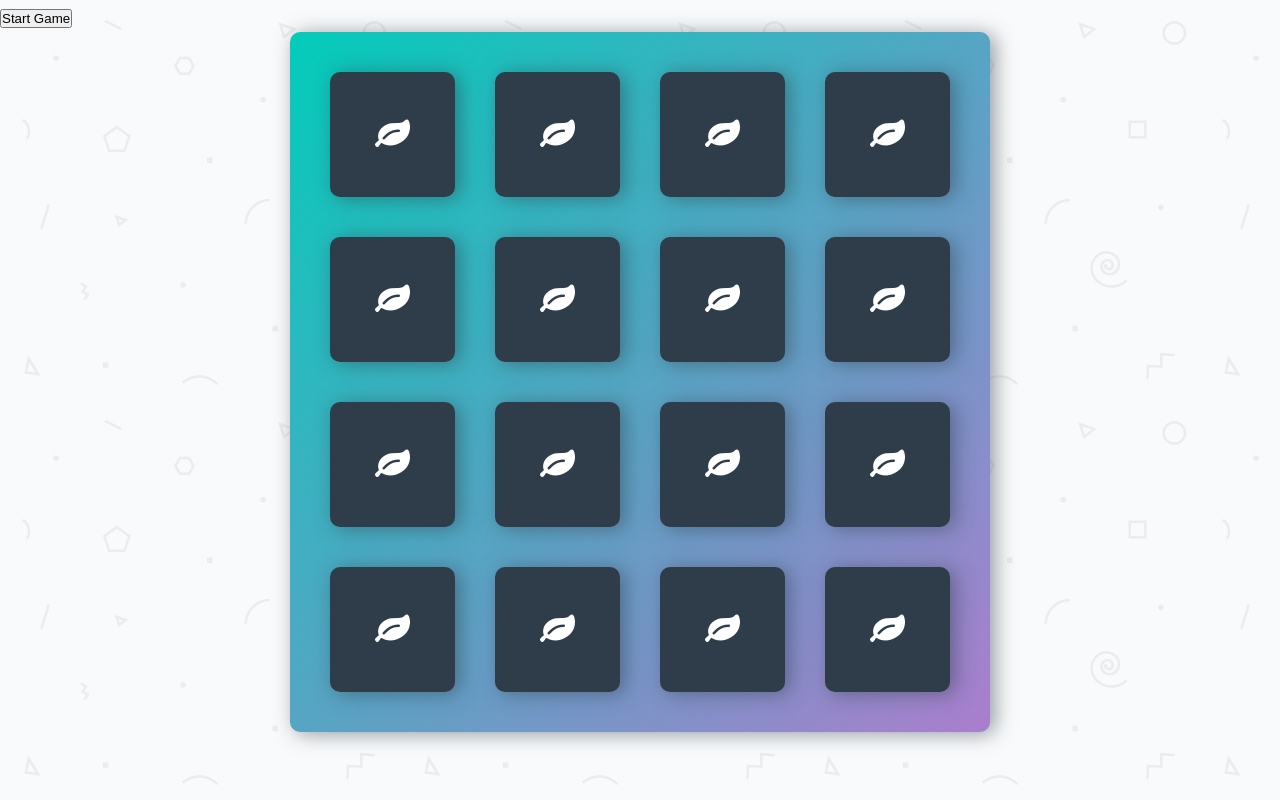
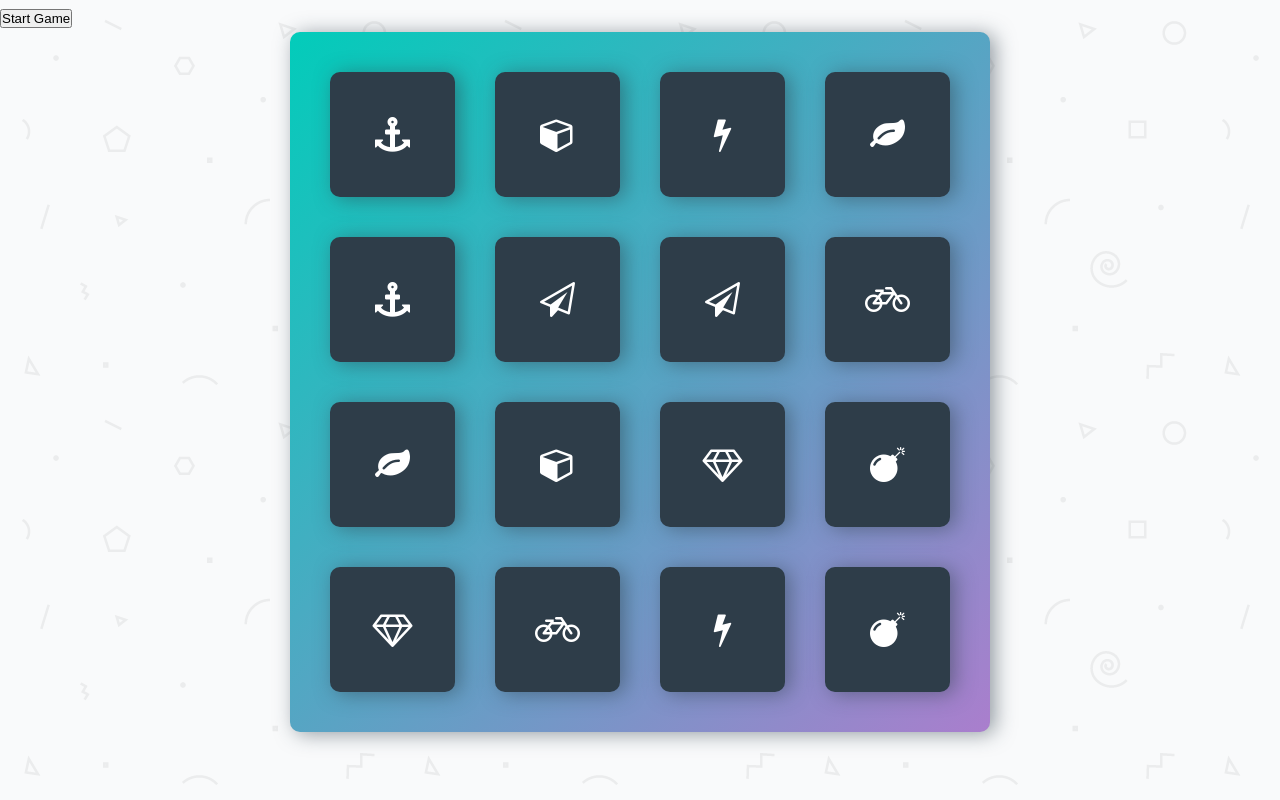
Before and after one commit to KaushikShivam/concentration, a website: page index.html in a window 1280 px wide. Both pictures are taken after a click on the button "Start Game". Drawn offline with Linux system fonts and the light colour scheme; a web font is replaced by a local one.

Commit message:
Add shuffled cards to html deck

```diff
--- a/index.html
+++ b/index.html
@@ -17,7 +17,7 @@
     <button onclick="startGame()">Start Game</button>
     <section class="section-deck">
         <div class="section-deck__grid">
-            <div class="card">
+            <!-- <div class="card">
                 <i class="fa fa-leaf"></i>
             </div>
             <div class="card">
@@ -64,7 +64,7 @@
             </div>
             <div class="card">
                 <i class="fa fa-leaf"></i>
-            </div>
+            </div> -->
         </div>
     </section>
 
--- a/js/app.js
+++ b/js/app.js
@@ -17,6 +17,8 @@ const cards = [
 	'fa-cube'
 ];
 
+let shuffledCards;
+
 //Shuffles the cards
 function shuffle(array) {
 	var currentIndex = array.length,
@@ -33,3 +35,34 @@ function shuffle(array) {
 
 	return array;
 }
+
+//TODO: should run when the browser loads as well as retartings
+function startGame() {
+	//Have to remove previous cards
+	removeOldDeck();
+
+	//Shuffle cards
+	shuffledCards = shuffle(cards);
+	//Add new cards
+	addCardsToDeck(shuffledCards);
+	// console.log(shuffledCards);
+}
+
+function removeOldDeck() {
+	const deck = document.querySelector('.section-deck__grid');
+	deck.textContent = '';
+}
+
+function addCardsToDeck(cards) {
+	const deckGrid = document.querySelector('.section-deck__grid');
+	const domFragment = document.createDocumentFragment();
+	for (var i = 0; i < cards.length; i++) {
+		const card = document.createElement('div');
+		card.classList.add('card');
+		const icon = document.createElement('i');
+		icon.classList.add(`fa`, `${cards[i]}`);
+		card.appendChild(icon);
+		domFragment.appendChild(card);
+	}
+	deckGrid.appendChild(domFragment);
+}
--- a/sass/components/_card.scss
+++ b/sass/components/_card.scss
@@ -9,6 +9,7 @@
 	align-items: center;
 
 	box-shadow: $shadow-dark;
+	cursor: pointer;
 
 	& > .fa {
 		color: white;
```
Also changed, not shown: css/style.css.
